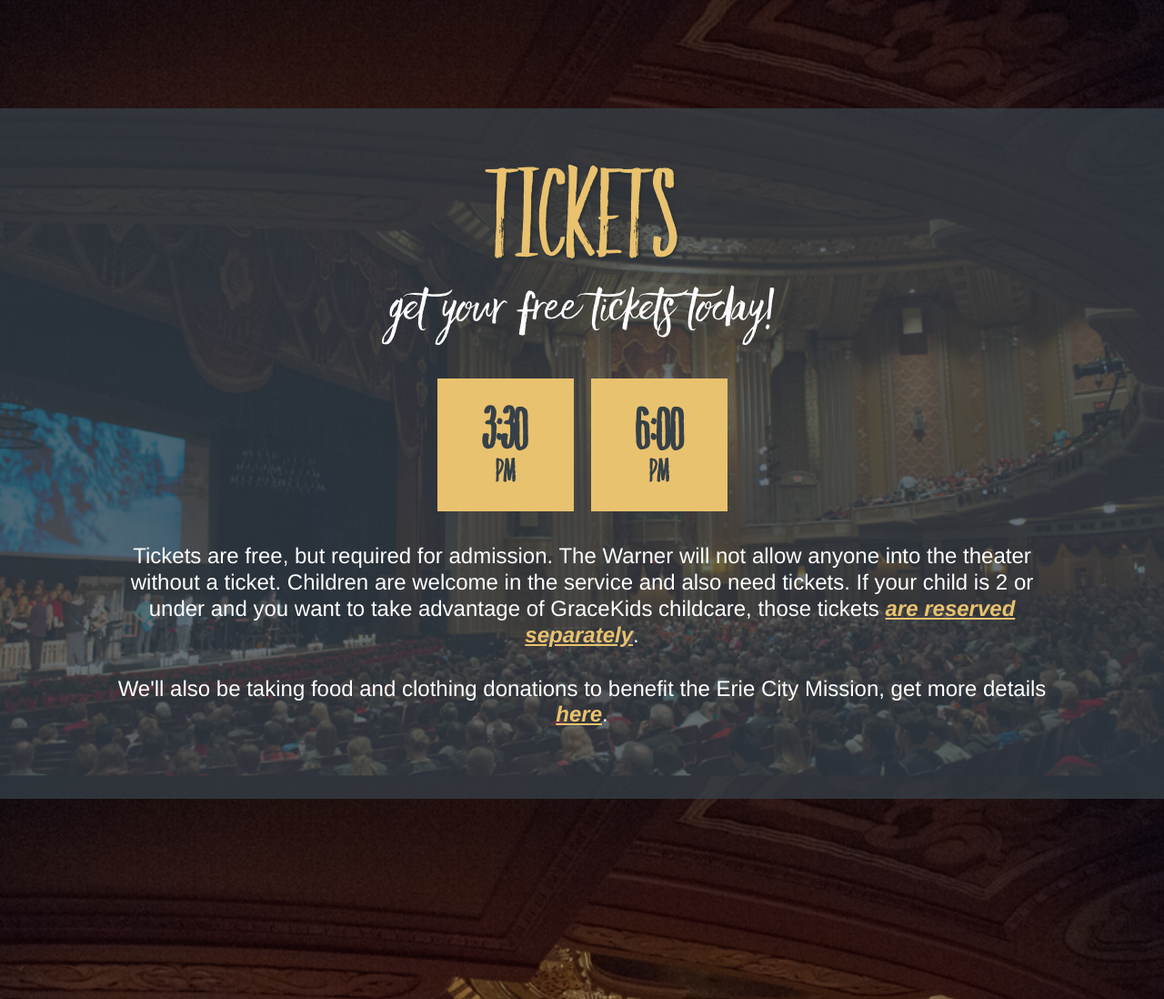
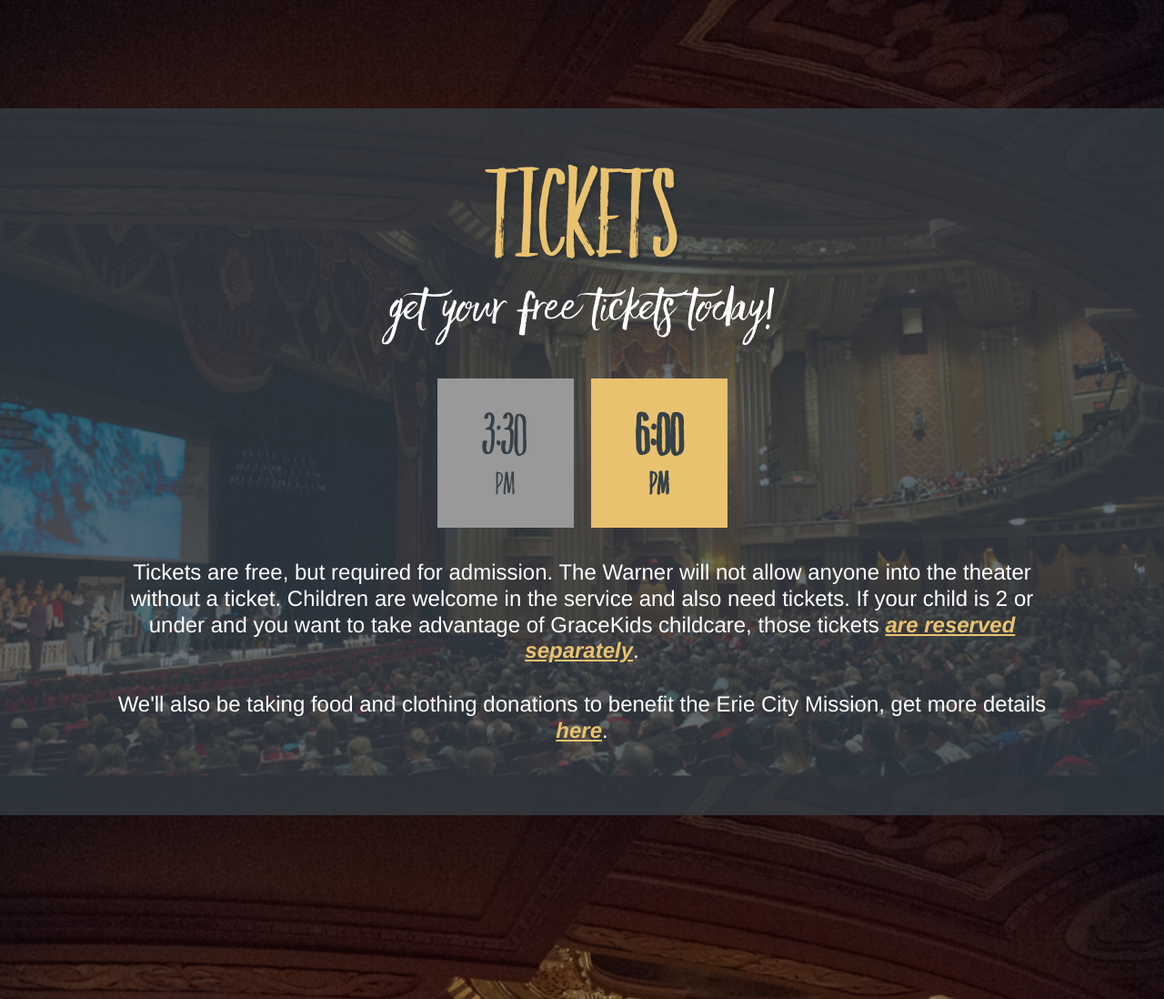
Before and after one commit to cfalzone/ChristmasAtTheWarner2015, a PHP site: page / in a window 1280 px wide. Shown: the part 981-2079 px from the top of the page at 91% size. Run offline with PHP 8.4, Linux system fonts and the light colour scheme; some libraries are stand-ins or nearby versions.

Commit message:
3:30 Sold out

```diff
--- a/css/main.css
+++ b/css/main.css
@@ -178,6 +178,10 @@ span.warner {
 .semi {
     background-color: #364048;
     background-color: rgba(54, 64, 72, 0.75);
+}
+
+.sold-out {
+    background-color: #999 !important;
 }
 
 .button, .button:visited {
--- a/index.html
+++ b/index.html
@@ -52,7 +52,7 @@
         <h2>Tickets</h2>
         <h3><span class="rwd-line">Get your</span> <span class="rwd-line">FREE tickets today!</span></h3>
         <p class="buttons">
-            <a target="_blank" class="button" href="https://www.eventbrite.com/e/christmas-at-the-warner-the-longing-tickets-18672486911">3:30<span>PM</span></a>
+            <div target="_blank" class="button sold-out" href="https://www.eventbrite.com/e/christmas-at-the-warner-the-longing-tickets-18672486911">3:30<span>PM</span></div>
             <a target="_blank" class="button" href="https://www.eventbrite.com/e/christmas-at-the-warner-the-longing-tickets-18672487914">6:00<span>PM</span></a>
         </p>
         <p class="small">Tickets are free, but required for admission.
--- a/js/main.js
+++ b/js/main.js
@@ -15,6 +15,15 @@ $(document).ready(function() {
 		$('#nav a').removeClass('active');
 		$(this).addClass('active');
 	});
+
+	$('.sold-out').hover(function() {
+		var $this = $(this); // caching $(this)
+        $this.data('initialText', $this.html());
+		$this.html("SOLD<span>OUT</span>");
+	}, function() {
+		var $this = $(this); // caching $(this)
+        $this.html($this.data('initialText'));
+	});
 });
 
 function RepositionNav() {
```
